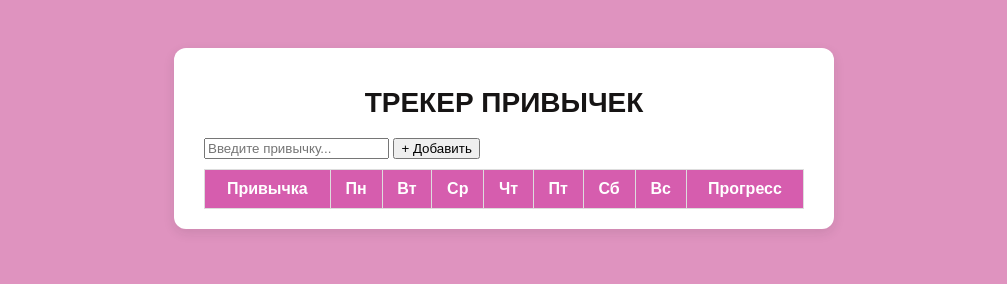
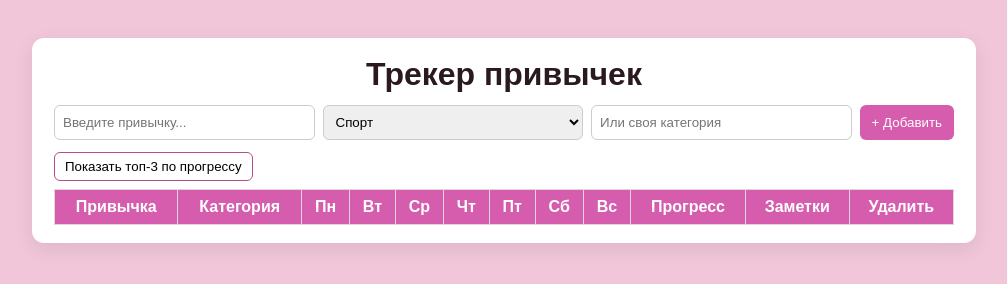
Before and after one commit to nanrti/mytracker, a plain HTML site: page index.html in a window 1280 px wide. Shown: the whole page, without its empty margins (136-1143 px from the left). Drawn offline with Linux system fonts and the light colour scheme.

Commit message:
Add files via upload

```diff
--- a/index.html
+++ b/index.html
@@ -1,23 +1,36 @@
 <!DOCTYPE html>
 <html lang="ru">
 <head>
-  <meta charset="UTF-8">
+  <meta charset="UTF-8" />
   <title>Трекер привычек</title>
-  <link rel="stylesheet" href="style.css">
+  <link rel="stylesheet" href="style.css" />
 </head>
 <body>
   <div class="tracker">
     <h1>Трекер привычек</h1>
 
-
-    <form class="add-form">
-      <input id="habitInput" type="text" placeholder="Введите привычку..." required>
+    <form id="addForm" class="add-form">
+      <input id="habitInput" type="text" placeholder="Введите привычку..." required />
+      <select id="categorySelect">
+        <option value="Спорт">Спорт</option>
+        <option value="Учёба">Учёба</option>
+        <option value="Работа">Работа</option>
+        <option value="Здоровье">Здоровье</option>
+        <option value="Другое">Другое</option>
+      </select>
+      <input id="categoryCustom" type="text" placeholder="Или своя категория" />
       <button type="submit">+ Добавить</button>
     </form>
 
+    <div class="controls">
+      <button id="btnTop">Показать топ-3 по прогрессу</button>
+    </div>
+
     <table id="habitTable">
+      <thead>
         <tr>
           <th>Привычка</th>
+          <th>Категория</th>
           <th>Пн</th>
           <th>Вт</th>
           <th>Ср</th>
@@ -26,9 +39,24 @@
           <th>Сб</th>
           <th>Вс</th>
           <th>Прогресс</th>
+          <th>Заметки</th>
+          <th>Удалить</th>
         </tr>
+      </thead>
+      <tbody></tbody>
     </table>
+
+    <div id="notesPanel" class="notes-panel" style="display:none;">
+      <h3>Заметки для: <span id="notesHabitName"></span></h3>
+      <div id="notesList"></div>
+      <form id="addNoteForm">
+        <input id="noteInput" type="text" placeholder="Текст заметки..." required />
+        <button type="submit">Добавить</button>
+        <button type="button" id="closeNotes">Закрыть</button>
+      </form>
     </div>
+  </div>
+
   <script src="script.js"></script>
 </body>
 </html>
--- a/style.css
+++ b/style.css
@@ -1,57 +1,75 @@
 body {
   font-family: Arial, sans-serif;
-  background: #df93bf;
+  background: #f0c6d8;
   display: flex;
   justify-content: center;
-  padding: 40px;
+  padding: 30px;
 }
-h1 {
-  font-family: Luminari, fantasy;
-  font-size: 28px;
-  font-weight: bold;
-  text-transform: uppercase;
-  color: #241616;
-}
+
 .tracker {
   background: white;
   border-radius: 12px;
-  padding: 20px 30px;
-  box-shadow: 0 4px 12px rgba(27, 26, 26, 0.1);
-  max-width: 600px;
+  padding: 18px 22px;
+  box-shadow: 0 6px 20px rgba(0,0,0,0.08);
+  max-width: 900px;
   width: 100%;
 }
 
 h1 {
   text-align: center;
-  color: #161414;
+  margin: 0 0 12px 0;
+  color: #2a1a1f;
 }
 
-.add-btn {
-  display: block;
-  margin: 0 auto 20px auto;
-  padding: 10px 20px;
+.add-form {
+  display: flex;
+  gap: 8px;
+  margin-bottom: 12px;
+  flex-wrap: wrap;
+}
+
+.add-form input[type="text"], .add-form select {
+  padding: 8px;
+  border-radius: 6px;
+  border: 1px solid #ccc;
+  flex: 1;
+  min-width: 160px;
+}
+
+.add-form button {
+  padding: 8px 12px;
   background: #d65dae;
   color: white;
   border: none;
-  border-radius: 8px;
-  font-size: 16px;
+  border-radius: 6px;
   cursor: pointer;
-  transition: background 0.3s;
 }
-.add-btn:hover {
-  background: #d65dae;
+
+.controls {
+  display:flex;
+  gap:8px;
+  margin-bottom:8px;
+}
+
+.controls button {
+  padding:6px 10px;
+  border-radius:6px;
+  border:1px solid #b34f84;
+  background:white;
+  cursor:pointer;
 }
 
 table {
-  width: 100%;
+  width:100%;
   border-collapse: collapse;
-  margin-top: 10px;
+  margin-top: 8px;
 }
 
 th, td {
-  border: 1px solid #ddd;
+  border: 1px solid #e6d2dc;
+  padding: 8px;
   text-align: center;
-  padding: 10px;
+  vertical-align: middle;
 }
 
 th {
@@ -59,17 +77,35 @@ th {
   color: white;
 }
 
-td input[type="checkbox"] {
-  transform: scale(1.3);
-  cursor: pointer;
-}
-
 .habit-name {
   text-align: left;
   font-weight: bold;
 }
 
-.progress {
-  font-weight: bold;
-  color: #4d033a;
+.notes-panel {
+  margin-top: 12px;
+  padding: 10px;
+  border-radius: 8px;
+  border: 1px solid #e0c0cf;
+  background: #fff7fb;
 }
+
+.note-item {
+  display:flex;
+  justify-content:space-between;
+  gap:8px;
+  padding:6px 0;
+  border-bottom:1px dashed #e5cfe0;
+}
+
+.note-item:last-child {
+  border-bottom:none;
+}
+
+.btn-small {
+  padding:4px 6px;
+  border-radius:6px;
+  border:1px solid #b34f84;
+  background:white;
+  cursor:pointer;
+}
```
Lines whose indentation alone changed are shown as unchanged.
